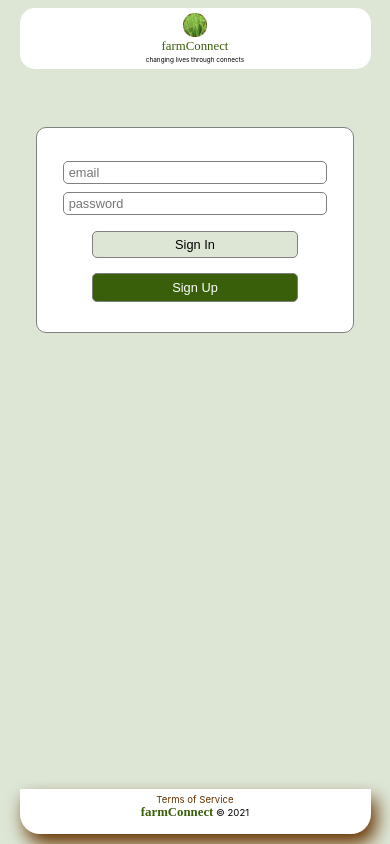
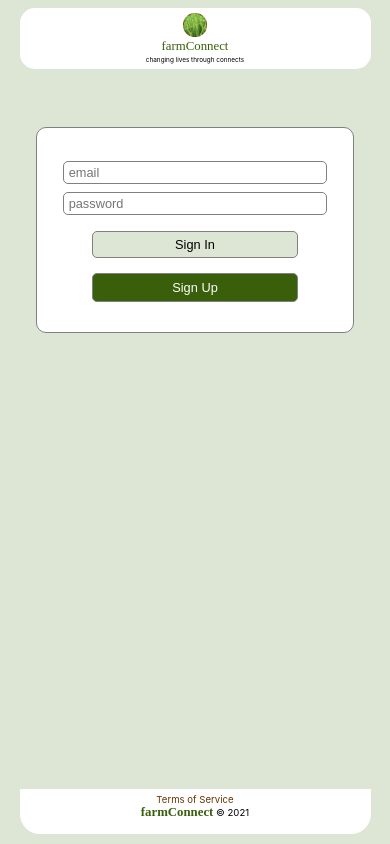
Before and after one commit to coula3/farm-connect, a React (Create React App) app in the folder farm-connect-frontend/: page / in a window 390 px wide. Built offline with nearby package versions, Linux system fonts and the light colour scheme.

Commit message:
remove box-shadow on AppFooter at media screen 500px and below

```diff
--- a/farm-connect-frontend/src/components/AppFooter/AppFooter.css
+++ b/farm-connect-frontend/src/components/AppFooter/AppFooter.css
@@ -41,3 +41,9 @@
         margin: 0px 0px;
     }
 }
+
+@media (max-width: 500px) {
+    .AppFooter-main-div {
+        box-shadow: none;
+    }
+}
```
